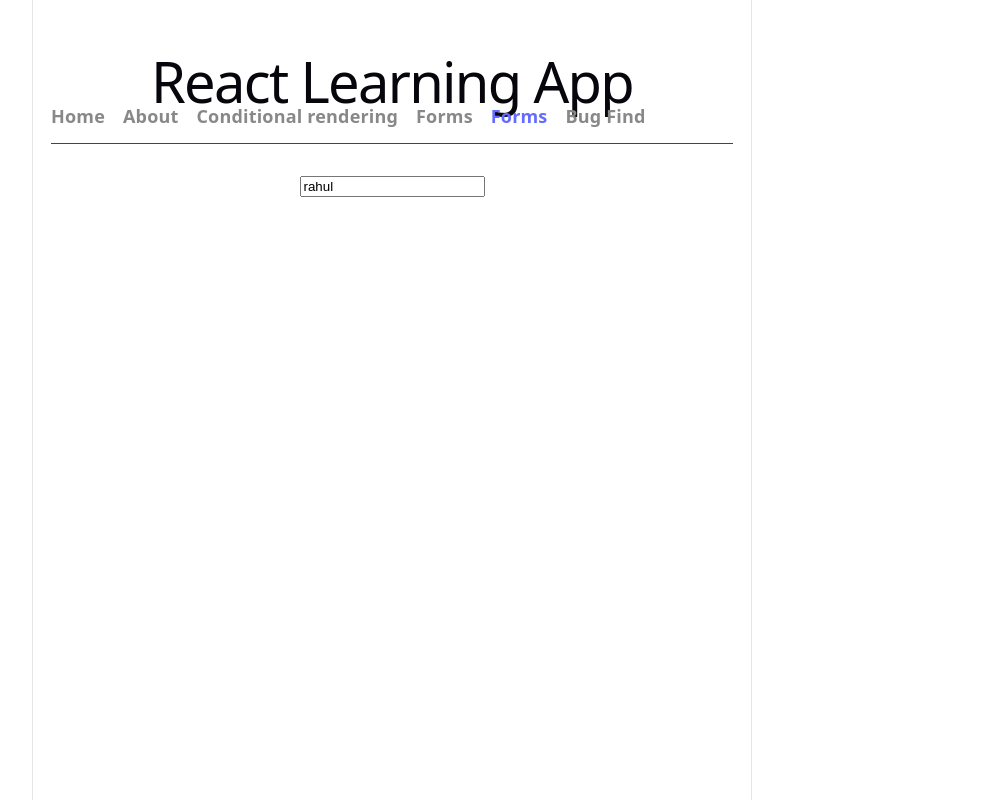
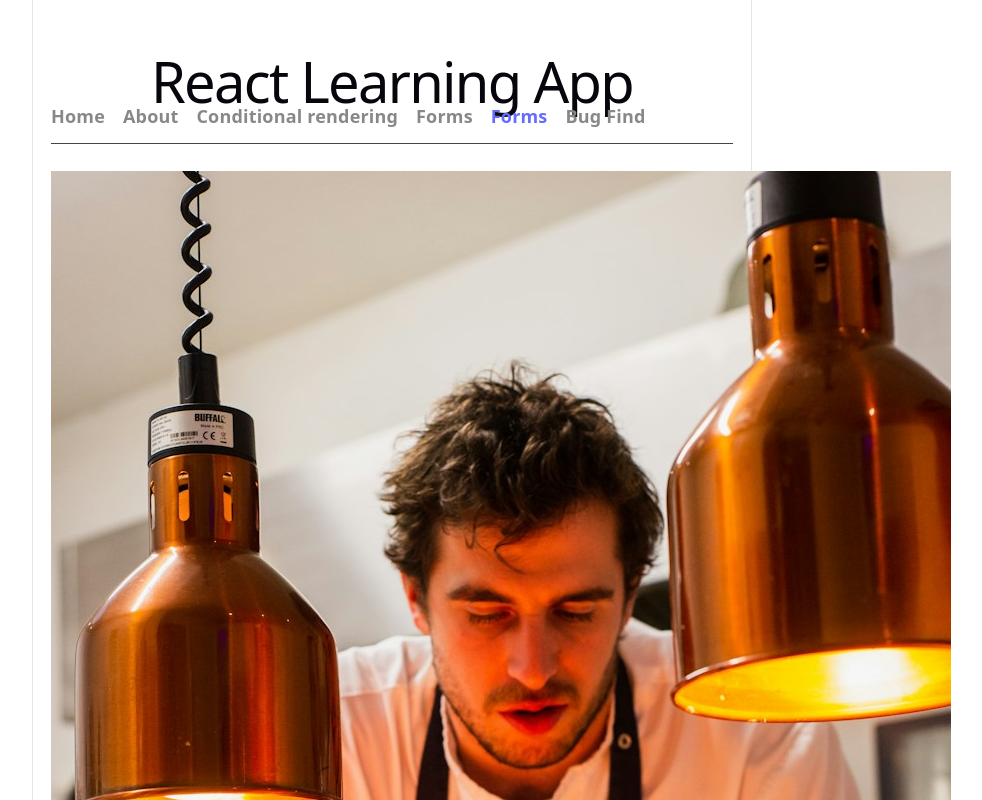
Before and after one commit to chiran1612/react-learning, a React (Vite) app: page /forms_my in a window 1280 px wide. Shown: the top 800 px of the page, without its empty margins (248-1230 px from the left). Built offline with nearby package versions, Linux system fonts and the light colour scheme.

Commit message:
fix: update input handling in Form_my component and improve formatting

```diff
--- a/src/pages/Form_my.jsx
+++ b/src/pages/Form_my.jsx
@@ -1,14 +1,18 @@
 import { useState } from "react";
 
 const initialForm = {
-  name: 'rahul',
-  email: '',
-  experience: '',
+  name: "rahul",
+  email: "",
+  experience: "",
   wantsTips: false,
-}
+};
 export default function Form_my() {
   const [form, setForm] = useState(initialForm);
-return <   input value={form.name} onChange={(r)=> setForm(r.target.value)}
-/>
-;
+  return (
+<main>
+    <img src="/images/chef-1.jpg" alt="Chef cooking" />
+    <input value={form.name} />
+  </main>
+  )
+
 }
```
